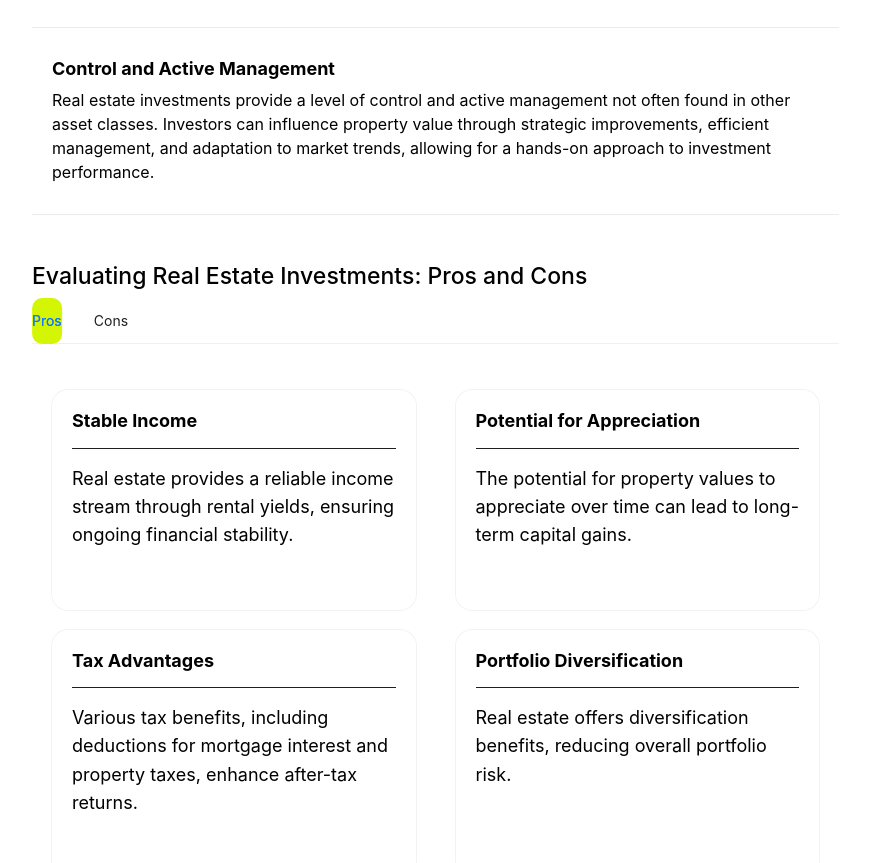
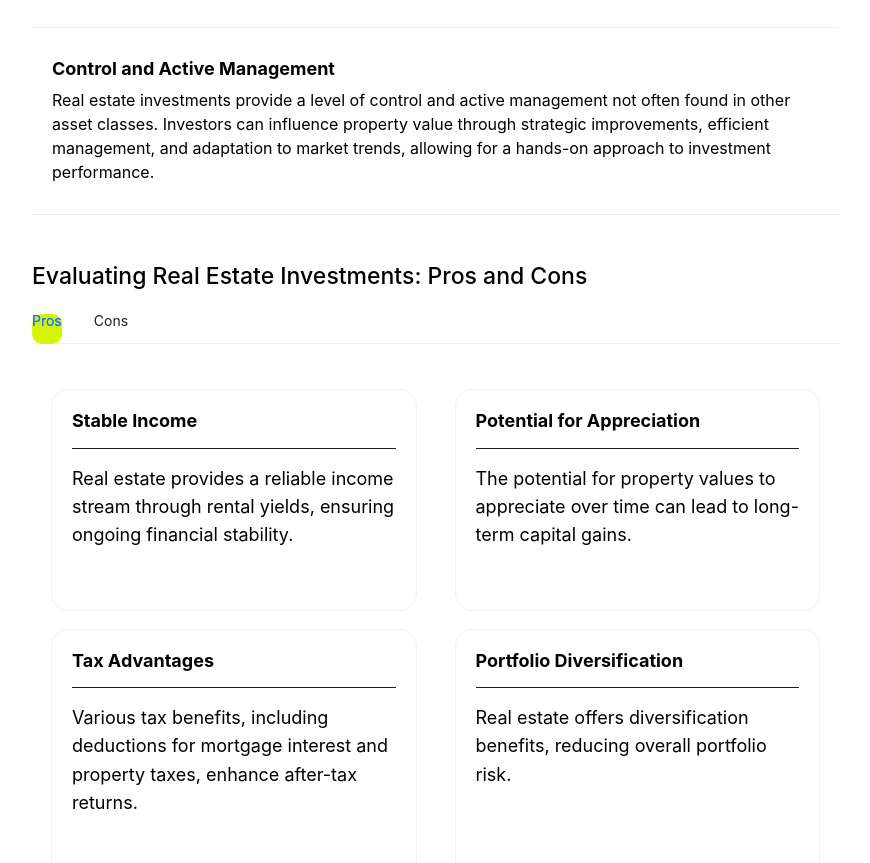
Before and after one commit to webtesting22/vaar, a React (Vite) app: page /SingleResource3 in a window 1280 px wide. Shown: the part 2099-2962 px from the top of the page, without its empty margins (347-1217 px from the left). Built offline with nearby package versions, Linux system fonts and the light colour scheme.

Commit message:
props and cons button final

```diff
--- a/src/Components/AllResources/Resources1/SingleResources.css
+++ b/src/Components/AllResources/Resources1/SingleResources.css
@@ -497,7 +497,7 @@ ul li {
 
 #pros-cons .ant-tabs-ink-bar {
     width: 26.8542px;
-    height: 46px;
+    height: 30px;
     left: 13.4271px;
     transform: translateX(-50%);
     background-color: #D4F604;
@@ -516,6 +516,7 @@ ul li {
    color: rgb(255, 255, 255);
    border-radius: 10px;
    margin: 0px 20px;
+   padding: 4px 0px;
 }
 #pros-cons :where(.css-dev-only-do-not-override-11xg00t).ant-tabs .ant-tabs-tab.ant-tabs-tab-active .ant-tabs-tab-btn{
     color: rgb(0, 0, 0);
```
